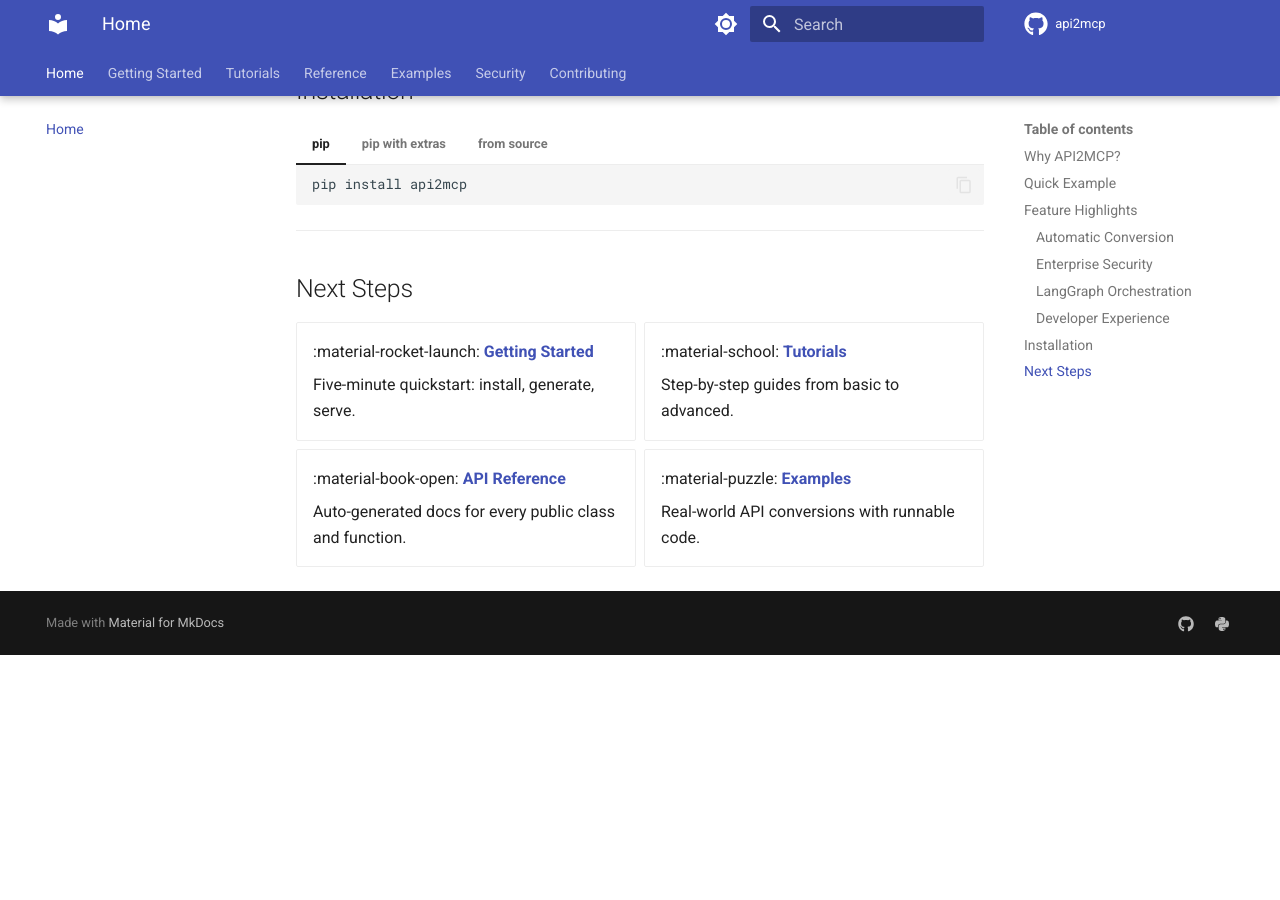
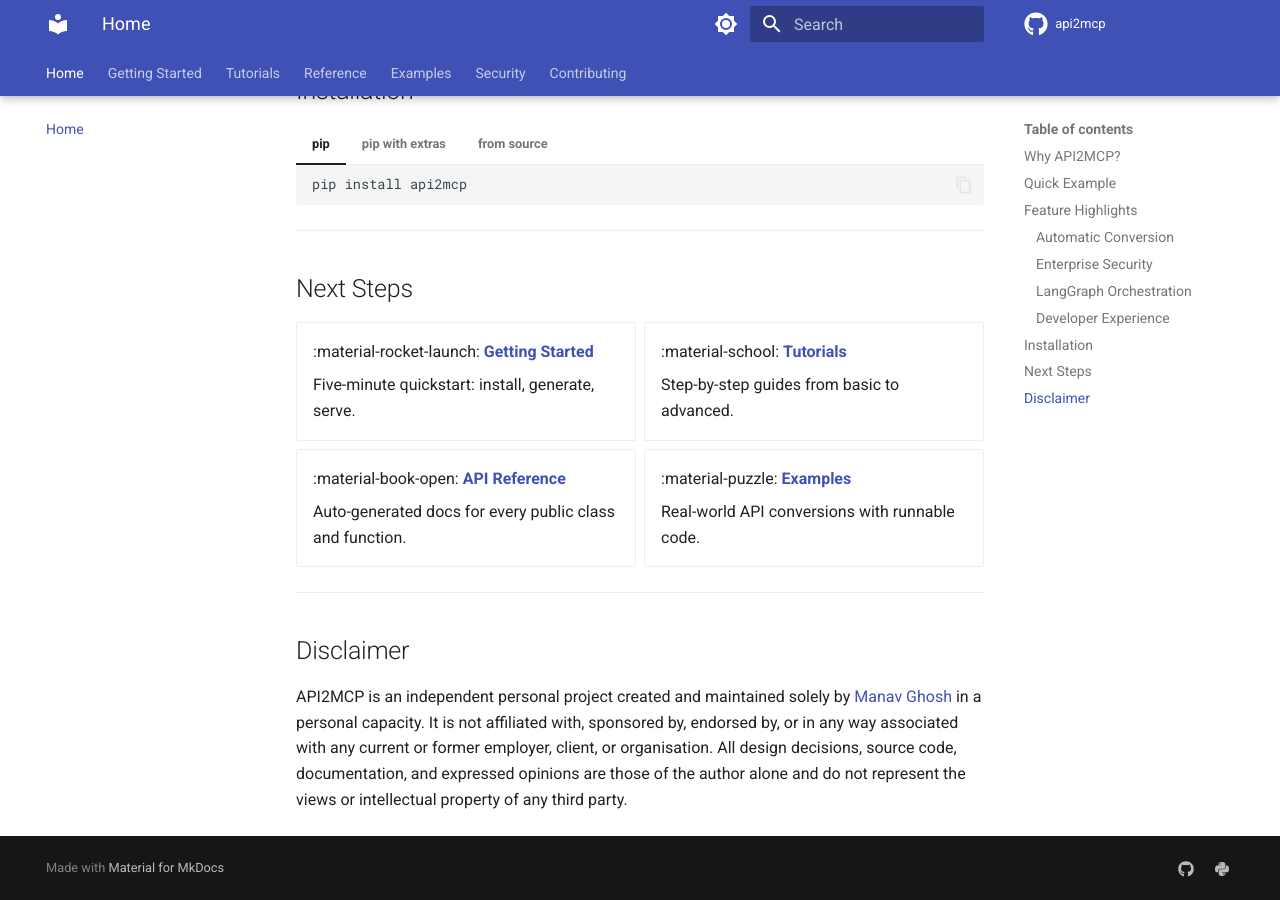
Before and after one commit to manavghosh/api2mcp, an MkDocs documentation site: the page built from docs/index.md, in a window 1280 px wide and 900 px high, scrolled down 1841 px. Built offline with MkDocs 1.6.1 and Material for MkDocs 9.7.7, drawn with Linux system fonts in a browser that asks for light colours; comment, search, counter and statistics services are not loaded; before the commit the page ends 2496 px from its top, so only the background shows below that.

Commit message:
docs: fix runbook anchor links and add personal project disclaimer
- Fix 25 broken TOC anchor links in docs/runbook.md — MkDocs collapses
  consecutive hyphens (from → / — / & characters) to a single hyphen
  but the TOC was written with double hyphens; mkdocs build --strict
  reported these as INFO-level broken-anchor warnings
- Add personal project / non-affiliation disclaimer to README.md,
  docs/index.md, docs/contributing.md, SECURITY.md, and docs/threat-model.md

Co-Authored-By: Claude Sonnet 4.6 <noreply@anthropic.com>

```diff
--- a/docs/index.md
+++ b/docs/index.md
@@ -115,3 +115,15 @@ Three built-in graph patterns for AI-driven workflows:
     Real-world API conversions with runnable code.
 
 </div>
+
+---
+
+## Disclaimer
+
+API2MCP is an independent personal project created and maintained solely by
+[Manav Ghosh](https://github.com/manavghosh) in a personal capacity. It is not
+affiliated with, sponsored by, endorsed by, or in any way associated with any
+current or former employer, client, or organisation. All design decisions,
+source code, documentation, and expressed opinions are those of the author
+alone and do not represent the views or intellectual property of any third
+party.
```
Also changed, not shown: README.md (+12 -0 lines), docs/contributing.md (+12 -0 lines), docs/runbook.md (+25 -25 lines).
